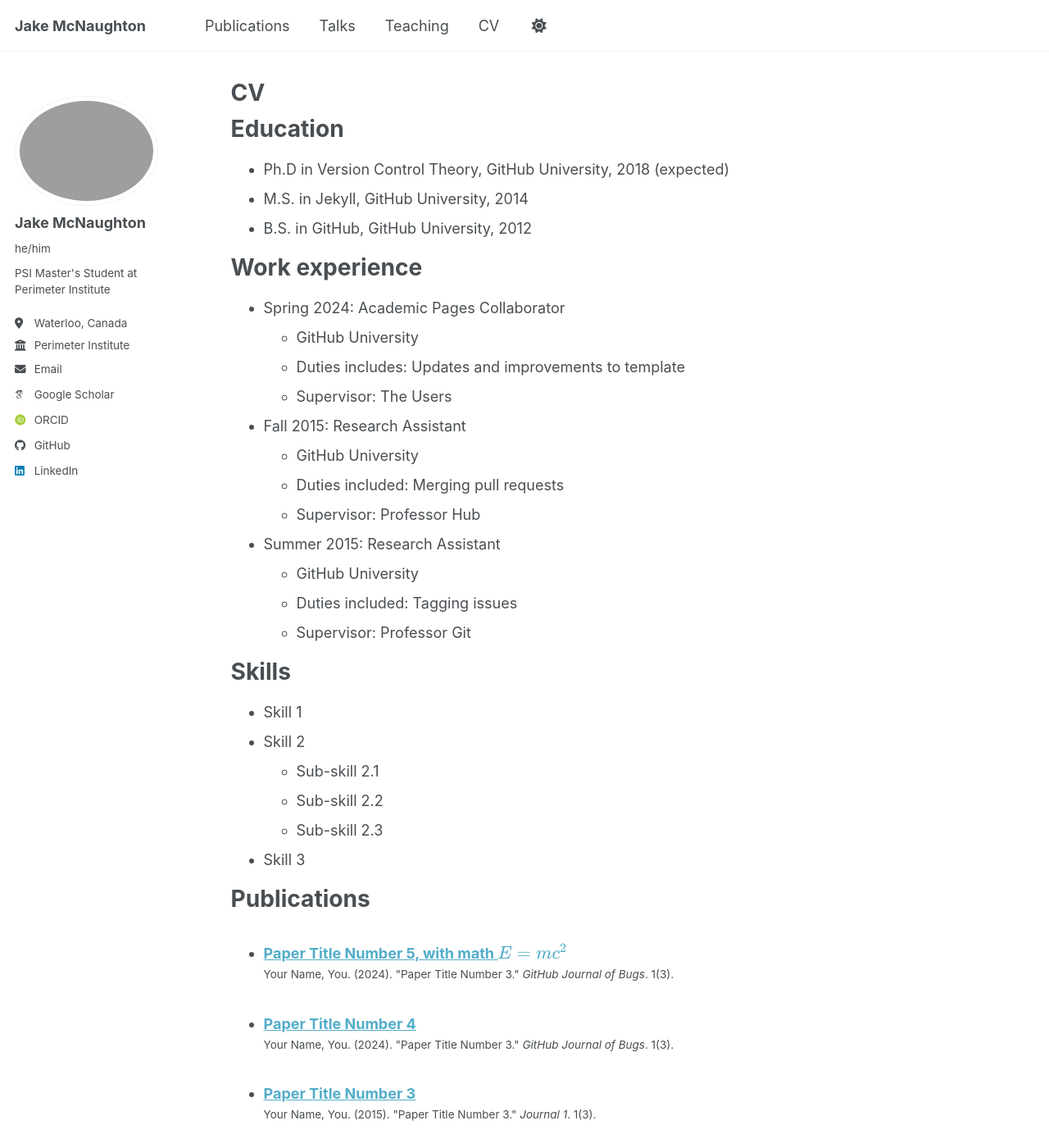
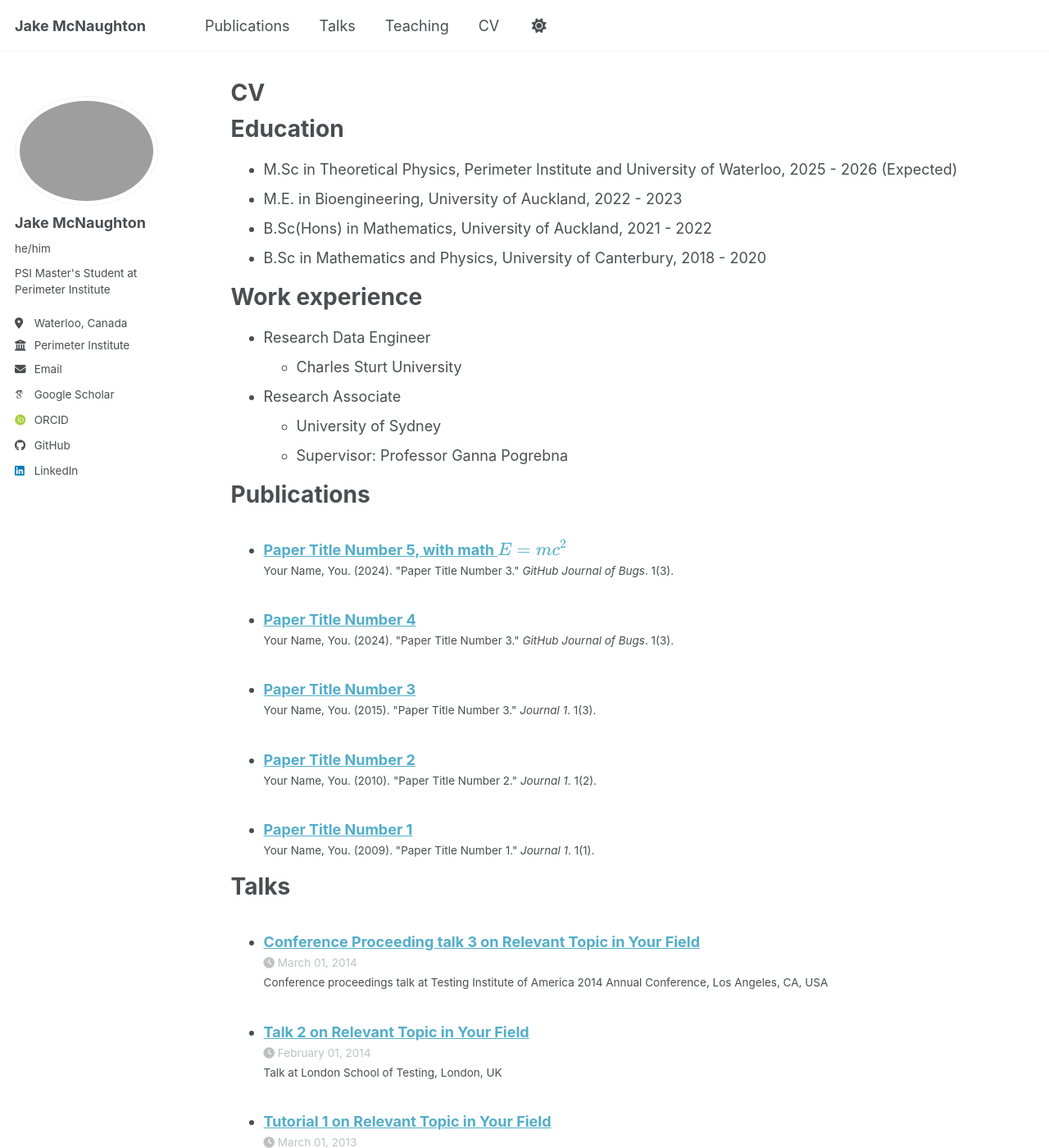
Before and after one commit to jakemcnaughton/jakemcnaughton.github.io, a Jekyll site: the page built from _pages/cv.md, in a window 1280 px wide and 1400 px high. Shown: the whole window at 82% size. Built offline with Jekyll 4.4.1, drawn with Linux system fonts in a browser that asks for light colours; some web fonts are replaced; a script bundle is joined from its source files by our own code; library files that are not in the unit come from our copies; some of the changed text lies outside the part shown.

Commit message:
Revise CV with updated education and work experience
Updated education and work experience sections with new qualifications and roles.

```diff
--- a/_pages/cv.md
+++ b/_pages/cv.md
@@ -11,35 +11,19 @@ redirect_from:
 
 Education
 ======
-* Ph.D in Version Control Theory, GitHub University, 2018 (expected)
-* M.S. in Jekyll, GitHub University, 2014
-* B.S. in GitHub, GitHub University, 2012
+* M.Sc in Theoretical Physics, Perimeter Institute and University of Waterloo, 2025 - 2026 (Expected)
+* M.E. in Bioengineering, University of Auckland, 2022 - 2023
+* B.Sc(Hons) in Mathematics, University of Auckland, 2021 - 2022
+* B.Sc in Mathematics and Physics, University of Canterbury, 2018 - 2020
 
 Work experience
 ======
-* Spring 2024: Academic Pages Collaborator
-  * GitHub University
-  * Duties includes: Updates and improvements to template
-  * Supervisor: The Users
+* Research Data Engineer
+  * Charles Sturt University
 
-* Fall 2015: Research Assistant
-  * GitHub University
-  * Duties included: Merging pull requests
-  * Supervisor: Professor Hub
-
-* Summer 2015: Research Assistant
-  * GitHub University
-  * Duties included: Tagging issues
-  * Supervisor: Professor Git
-
-Skills
-======
-* Skill 1
-* Skill 2
-  * Sub-skill 2.1
-  * Sub-skill 2.2
-  * Sub-skill 2.3
-* Skill 3
+* Research Associate
+  * University of Sydney
+  * Supervisor: Professor Ganna Pogrebna
 
 Publications
 ======
@@ -61,4 +45,4 @@ Teaching
 
 Service and leadership
 ======
-* Currently signed in to 43 different slack teams
+* 8 Peer Reviews completed
```
